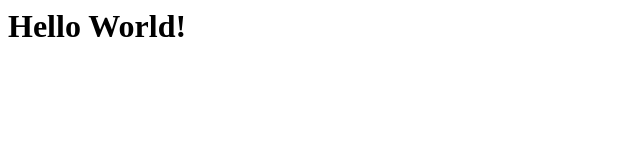
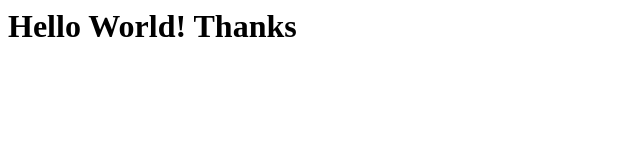
Before and after one commit to Feligal/demo-repository, a plain HTML site: page index.html in a window 1280 px wide. Shown: the whole page, without its empty margins (0-640 px from the left). Drawn offline with Linux system fonts and the light colour scheme.

Commit message:
Edited Index

```diff
--- a/index.html
+++ b/index.html
@@ -1,5 +1,5 @@
 <div>
 	<h1>
-		Hello World!
+		Hello World! Thanks
 	</h1>
 </div>
```
